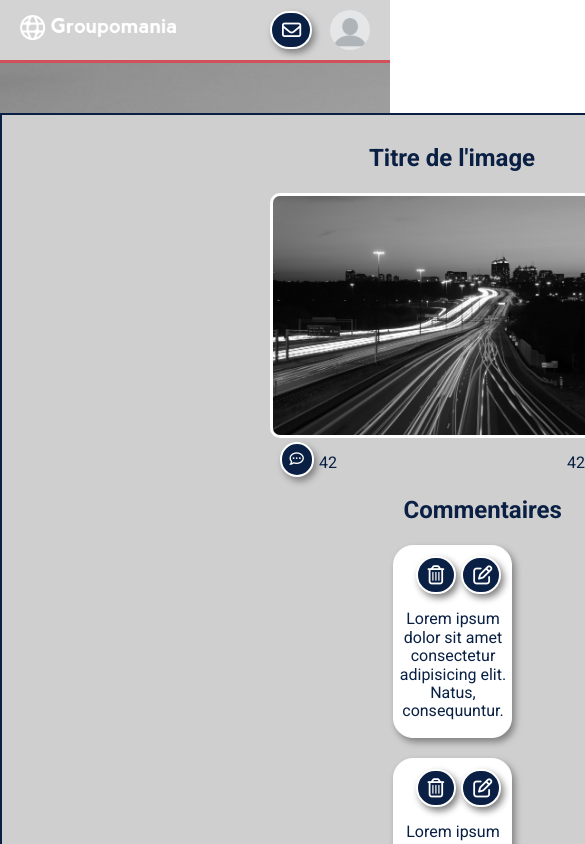
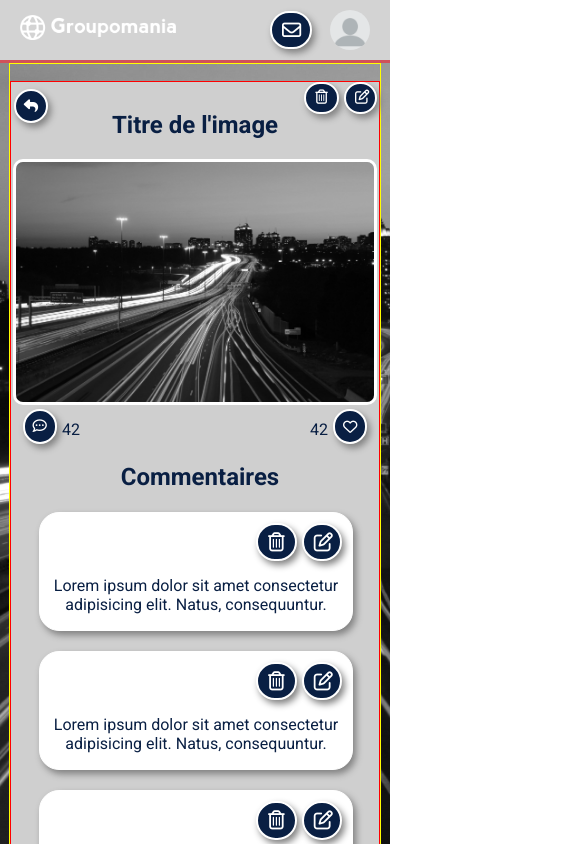
Before and after one commit to PointonKaren/OCR_Projet7, a Vue app in the folder frontend/: page /post/1 in a window 390 px wide. Shown: the top 844 px of the page, 585 px wide, since content can reach past the window. Built offline with nearby package versions, Linux system fonts and the light colour scheme; the HTML template or start-up script is replaced by a standard one.

Commit message:
Fonctionnalités actuelles 100% responsive

```diff
--- a/frontend/src/components/comments/BoxComment.vue
+++ b/frontend/src/components/comments/BoxComment.vue
@@ -43,4 +43,9 @@ export default {
     text-align: center;
   }
 }
+@media screen and (max-width: 1200px) {
+  .comment__card {
+    width: 80vw;
+  }
+}
 </style>
--- a/frontend/src/components/comments/CommentsCard.vue
+++ b/frontend/src/components/comments/CommentsCard.vue
@@ -40,4 +40,10 @@ export default {
     }
   }
 }
+@media screen and (max-width: 1200px) {
+  .comments__card {
+    margin: 0;
+    width: 80vw;
+  }
+}
 </style>
--- a/frontend/src/components/others/BoxProfile.vue
+++ b/frontend/src/components/others/BoxProfile.vue
@@ -44,6 +44,7 @@ export default {
 
 <style lang="scss">
 #profile {
+  z-index: 2;
   position: absolute;
   right: 40px;
   top: 120px;
@@ -70,8 +71,8 @@ export default {
 }
 @media screen and (max-width: 1200px) {
   #profile {
-    right: 12px;
-    top: 85px;
+    right: 7px;
+    top: 18vh;
     width: 85vw;
     padding: 0;
     padding: 15px;
--- a/frontend/src/components/posts/DetailPost.vue
+++ b/frontend/src/components/posts/DetailPost.vue
@@ -30,7 +30,7 @@ export default {
   display: flex;
   flex-direction: row-reverse;
   margin: auto;
-  margin-top: 50px;
+  margin-top: 12vh;
   #cards {
     margin: auto;
     display: flex;
@@ -38,4 +38,11 @@ export default {
     align-items: center;
   }
 }
+@media screen and (max-width: 1200px) {
+  #detailed__post {
+    width: 95vw;
+    border: 1px solid red;
+    margin-top: 2vh;
+  }
+}
 </style>
--- a/frontend/src/components/posts/PostCard.vue
+++ b/frontend/src/components/posts/PostCard.vue
@@ -105,22 +105,22 @@ export default {
     margin-top: -10px;
     margin-bottom: 5px;
     .post__buttons {
-      display: flex;
-      flex-direction: column;
-      justify-content: space-between;
+      // display: flex;
+      // flex-direction: column;
+      // justify-content: space-between;
       align-items: flex-end;
-      height: 14vh;
+      height: 11vh;
       right: 0;
 
       .post__delete {
         font-size: 12px;
         width: 35px;
-        padding: 8px 7px 7px 7px;
+        padding: 6px 4px 6px 4px;
         // padding: haut droit bas gauche;
       }
       .post__edit {
         font-size: 12px;
-        padding: 6px 7px 6px 10px;
+        padding: 6px 6px 6px 9px;
       }
     }
     .post__title {
--- a/frontend/src/views/ViewPost.vue
+++ b/frontend/src/views/ViewPost.vue
@@ -1,5 +1,9 @@
 <template>
-  <div>
+  <div id="post">
+    <router-link to="/post">
+      <button aria-label="Retour à l'accueil" class="button button__back">
+        <i class="fa-solid fa-reply"></i></button
+    ></router-link>
     <DetailPost />
   </div>
 </template>
@@ -22,5 +26,35 @@ export default {
 </script>
 
 <style lang="scss">
-// TODO : Permettre l'ajout d'un post
+#post {
+  margin: auto;
+  width: 45vw;
+  display: flex;
+  position: relative;
+  border: 1px solid yellow;
+  .button__back {
+    border-radius: 50px;
+    position: absolute;
+    left: 2vw;
+    top: 2vh;
+    padding-bottom: 8px;
+    padding-top: 8px;
+    padding-right: 9px;
+  }
+}
+
+@media screen and (max-width: 1200px) {
+  #post {
+    width: 95vw;
+    .button__back {
+      top: 3vh;
+      left: 1vw;
+      font-size: 12px;
+      padding-bottom: 6px;
+      padding-top: 8px;
+      padding-left: 8px;
+      padding-right: 8px;
+    }
+  }
+}
 </style>
```
